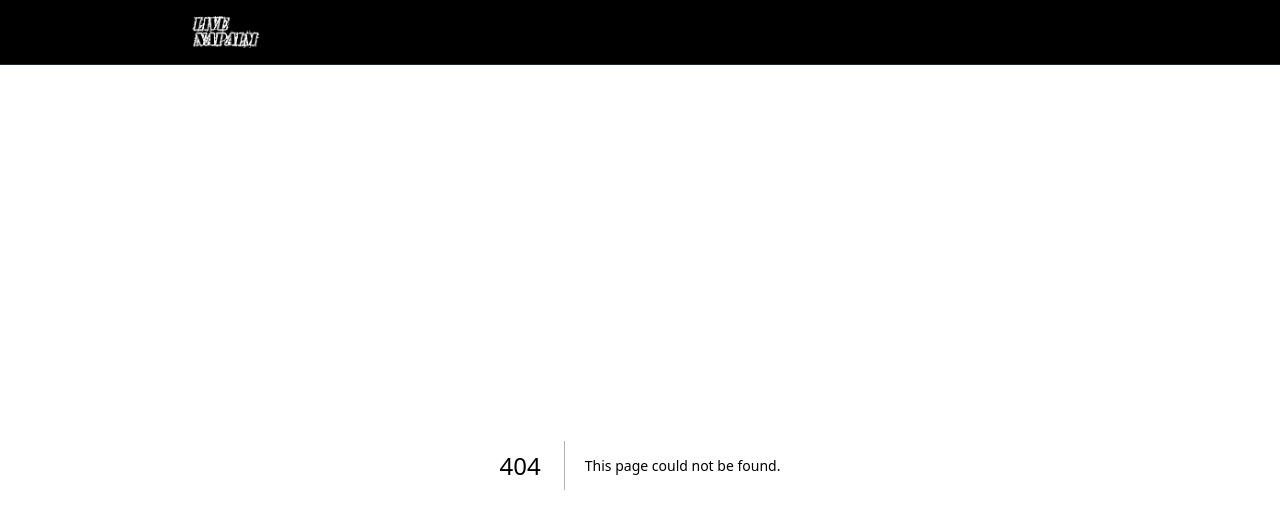
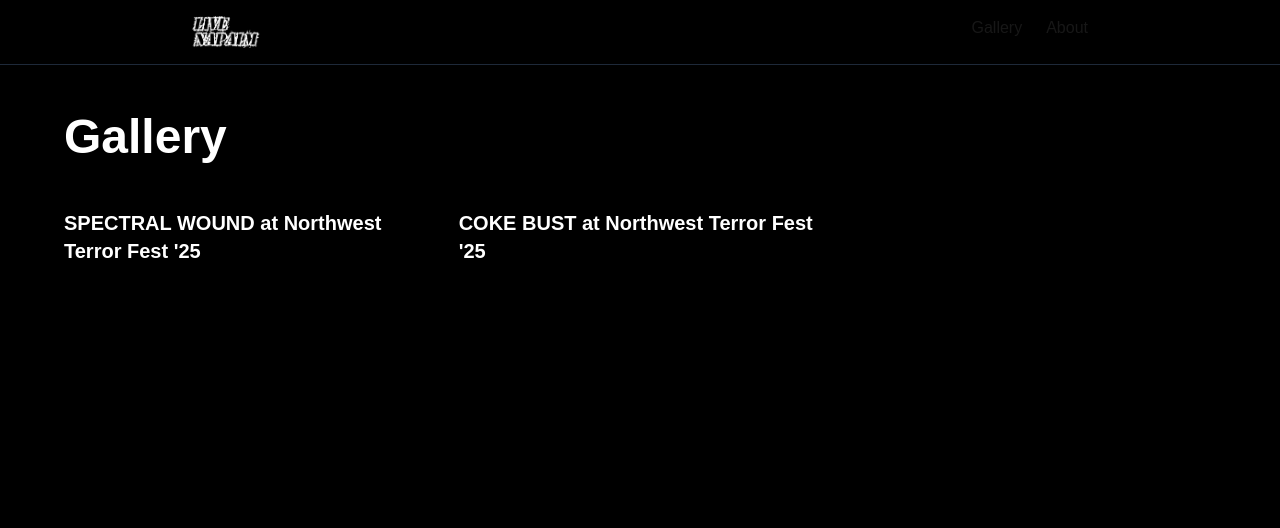
Before and after one commit to chrisfahey1010/livenapalm-site, a Next.js app: page /gallery in a window 1280 px wide. Before the commit this address had no page. Shown: the top 528 px of the page. Built offline with nearby package versions, Linux system fonts and the light colour scheme.

Commit message:
Added basic support for Gallery of posts

```diff
--- /dev/null
+++ b/app/gallery/page.tsx
@@ -0,0 +1,35 @@
+import Link from 'next/link';
+import Image from 'next/image';
+import { getAllPostsMetadata } from '@/lib/posts';
+
+export default function GalleryPage() {
+  const posts = getAllPostsMetadata();
+
+  return (
+    <main className="min-h-screen bg-black text-white px-4 py-12">
+      <div className="max-w-6xl mx-auto">
+        <h1 className="text-5xl font-bold mb-10">Gallery</h1>
+        <div className="grid grid-cols-1 sm:grid-cols-2 md:grid-cols-3 gap-8">
+          {posts.map((post) => (
+            <Link key={post.slug} href={`/photos/${post.slug}`}>
+              <div className="group">
+                <div className="aspect-w-4 aspect-h-3 relative overflow-hidden rounded-lg shadow-lg">
+                  <Image
+                    src={post.imageSrc}
+                    alt={post.altText}
+                    fill
+                    className="object-cover group-hover:scale-105 transition-transform duration-300 ease-in-out"
+                  />
+                </div>
+                <div className="mt-2">
+                  <h2 className="text-xl font-semibold">{post.title}</h2>
+                  <p className="text-sm text-gray-400">{post.date}</p>
+                </div>
+              </div>
+            </Link>
+          ))}
+        </div>
+      </div>
+    </main>
+  );
+}
--- a/app/layout.tsx
+++ b/app/layout.tsx
@@ -21,7 +21,7 @@
               />
             </Link>
             <div className="space-x-6">
-              <Link href="/" className="hover:text-gray-300">Home</Link>
+              <Link href="/gallery" className="hover:text-gray-300">Gallery</Link>
               <Link href="/about" className="hover:text-gray-300">About</Link>
             </div>
           </nav>
```
